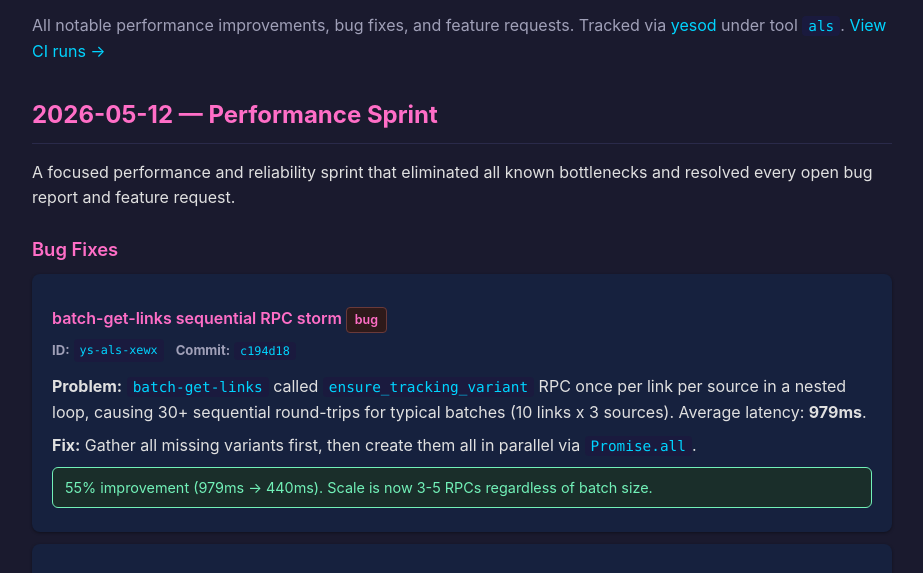
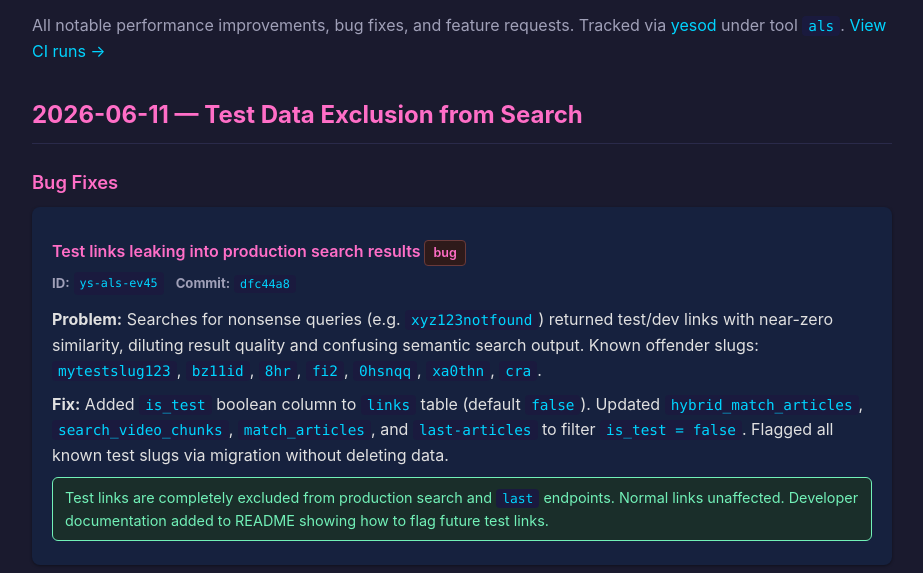
Before and after one commit to stephenVertex/aicoe-link-shortener, a plain HTML site: page admin-site/changelog.html in a window 1280 px wide. Shown: the part 172-745 px from the top of the page, without its empty margins (178-1101 px from the left). Drawn offline with Linux system fonts and the light colour scheme.

Commit message:
docs: update CHANGELOG.md and changelog.html for test-link exclusion fix
Refs: ys-als-ev45

```diff
--- a/admin-site/changelog.html
+++ b/admin-site/changelog.html
@@ -197,6 +197,21 @@
 
     <h2>Changelog</h2>
     <p style="color:var(--text-muted); margin-bottom: 24px;">All notable performance improvements, bug fixes, and feature requests. Tracked via <a href="https://github.com/yesod/yesod" target="_blank">yesod</a> under tool <code>als</code>. <a href="https://github.com/stephenVertex/aicoe-link-shortener/actions" target="_blank" rel="noopener">View CI runs &rarr;</a></p>
+
+    <h2>2026-06-11 — Test Data Exclusion from Search</h2>
+
+    <h3>Bug Fixes</h3>
+
+    <div class="card">
+      <h4>Test links leaking into production search results <span class="badge badge-bug">bug</span></h4>
+      <div class="meta">
+        <span><strong>ID:</strong> <code>ys-als-ev45</code></span>
+        <span><strong>Commit:</strong> <a href="https://github.com/stephenVertex/aicoe-link-shortener/commit/dfc44a8" target="_blank" rel="noopener"><code>dfc44a8</code></a></span>
+      </div>
+      <p><strong>Problem:</strong> Searches for nonsense queries (e.g. <code>xyz123notfound</code>) returned test/dev links with near-zero similarity, diluting result quality and confusing semantic search output. Known offender slugs: <code>mytestslug123</code>, <code>bz11id</code>, <code>8hr</code>, <code>fi2</code>, <code>0hsnqq</code>, <code>xa0thn</code>, <code>cra</code>.</p>
+      <p><strong>Fix:</strong> Added <code>is_test</code> boolean column to <code>links</code> table (default <code>false</code>). Updated <code>hybrid_match_articles</code>, <code>search_video_chunks</code>, <code>match_articles</code>, and <code>last-articles</code> to filter <code>is_test = false</code>. Flagged all known test slugs via migration without deleting data.</p>
+      <div class="result">Test links are completely excluded from production search and <code>last</code> endpoints. Normal links unaffected. Developer documentation added to README showing how to flag future test links.</div>
+    </div>
 
     <h2>2026-05-12 — Performance Sprint</h2>
     <p>A focused performance and reliability sprint that eliminated all known bottlenecks and resolved every open bug report and feature request.</p>
```
Also changed, not shown: CHANGELOG.md.
